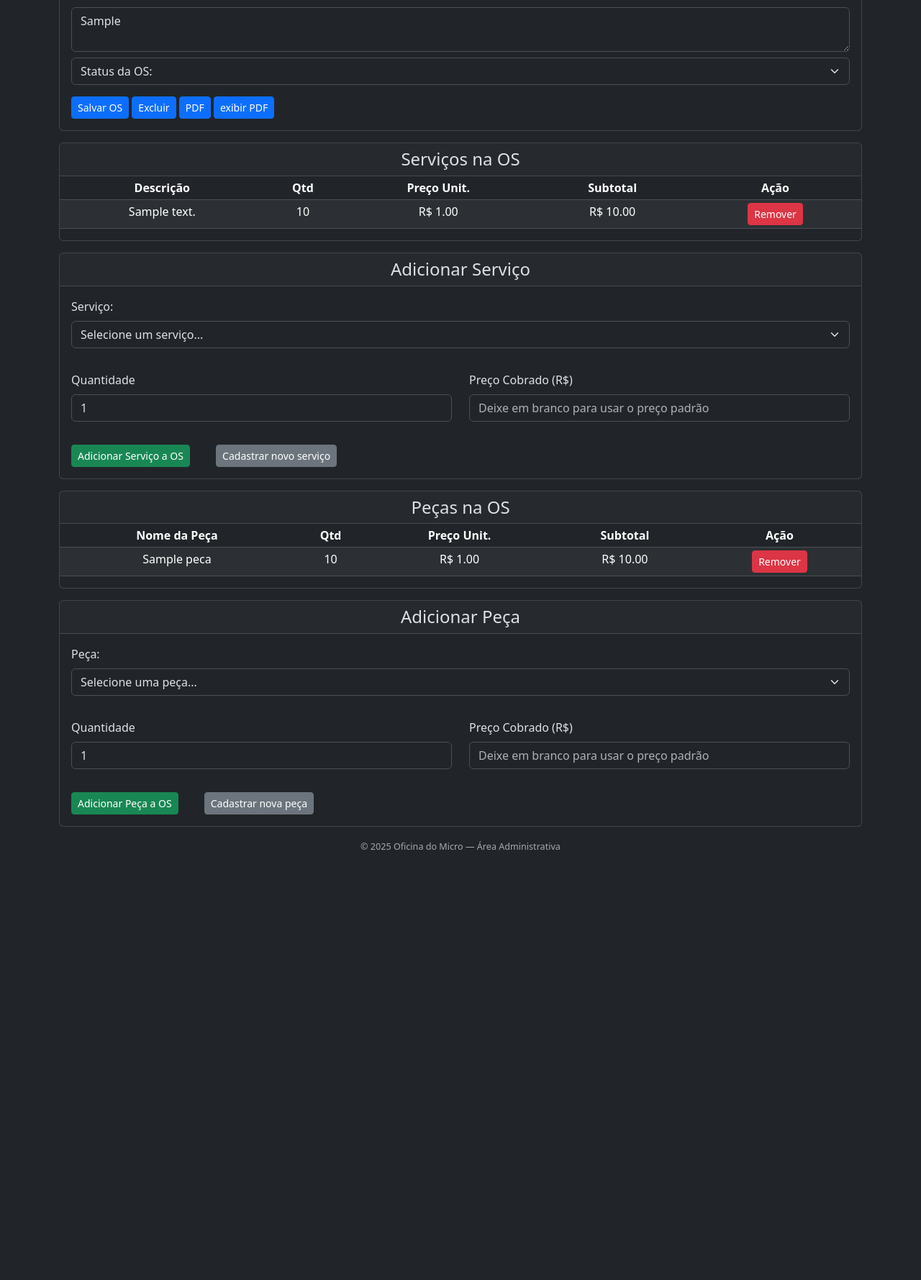
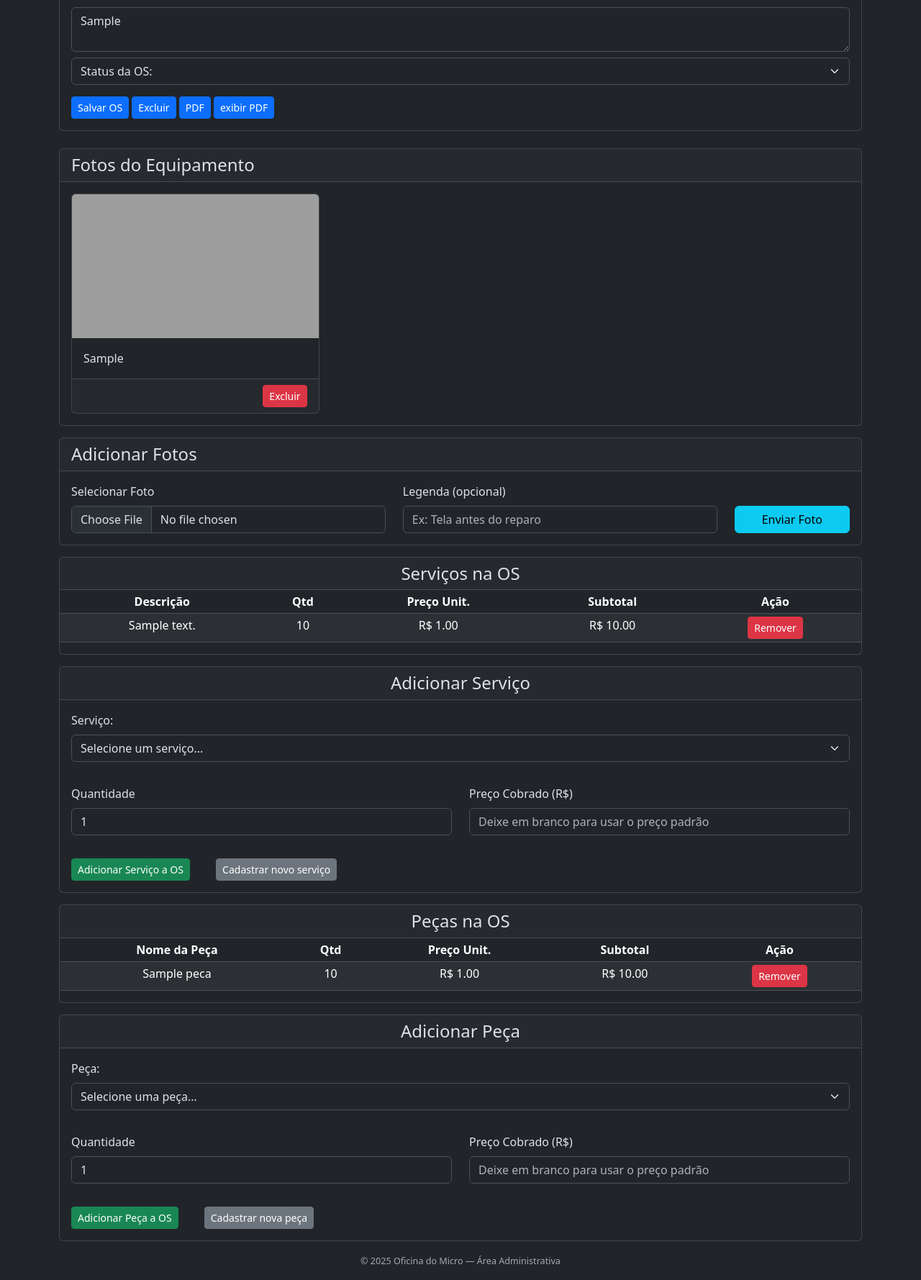
Before and after one commit to barrigaverd/Projeto-Oficina, a Flask app: template templates/detalhes_os.html in a window 1280 px wide. Shown: the part 646-2425 px from the top of the page at 72% size. Before the commit the page ends 1827 px from the top, so only its background shows below. Run offline with Flask 3, Linux system fonts and the light colour scheme; the template is opened without the code that fills it: values that come from a table or form of the project are taken from there, others are empty; tables that the repository leaves empty hold one stand-in row (values such as "Sample post"); grey boxes are pictures that could not be loaded.

Commit message:
implantado campo fotos exibir e inserir fotos

```diff
--- a/app.py
+++ b/app.py
@@ -1,6 +1,7 @@
 from enum import unique
 from http import client
 from os import replace
+from sqlite3.dbapi2 import Timestamp
 from flask import Flask, render_template, request, redirect, url_for, abort, Response
 from flask_sqlalchemy import SQLAlchemy
 from sqlalchemy import func
@@ -14,6 +15,9 @@ from functools import wraps
 from io import BytesIO
 from xhtml2pdf import pisa
 import os
+from werkzeug.utils import secure_filename
+
+
 
 #função Fábrica de Decoradores de login
 def role_required(role):
@@ -47,6 +51,13 @@ bcrypt = Bcrypt(app)
 login_manager = LoginManager(app)
 login_manager.login_view = 'login'
 
+UPLOAD_FOLDER = os.path.join(os.path.dirname(os.path.abspath(__file__)), 'static\\uploads')
+app.config['UPLOAD_FOLDER'] = UPLOAD_FOLDER
+ALLOWED_EXTENSIONS = {'png', 'jpg', 'jpeg', 'gif'}
+
+def allowed_file(filename):
+    return '.' in filename and \
+           filename.rsplit('.', 1)[1].lower() in ALLOWED_EXTENSIONS
 
 #Criação comando pra criar usuario master
 @app.cli.command("create-user")  # Define o nome do comando no terminal
@@ -130,6 +141,8 @@ class OrdemServico(db.Model):
     itens_servico = db.relationship('ItemServico', backref='ordem_servico', lazy=True, cascade="all, delete-orphan")
     itens_peca = db.relationship('ItemPeca', backref='ordem_servico', lazy=True, cascade="all, delete-orphan")
 
+    fotos = db.relationship('Foto', backref='ordem_servico', lazy=True, cascade="all, delete-orphan")
+
     @property
     def valor_calculado(self):
         total_servicos = sum(item.quantidade * item.preco_cobrado for item in self.itens_servico)
@@ -180,6 +193,12 @@ class Usuario(db.Model, UserMixin):
 
     def get_id(self):
         return f"usuario-{self.id}"
+
+class Foto(db.Model):
+    id = db.Column(db.Integer, primary_key = True)
+    nome_arquivo = db.Column(db.String(20))
+    legenda = db.Column(db.String(150))
+    ordem_servico_id = db.Column(db.Integer, db.ForeignKey('ordem_servico.id'))
 
 
 #Funções principais
@@ -714,5 +733,61 @@ def exibir_pdf_os(os_id):
     ordem_servico = OrdemServico.query.get_or_404(os_id)
     return render_template("template_pdf.html", ordem_servico=ordem_servico)
 
+@app.route("/os/<int:os_id>/adicionar_foto", methods=["POST"])
+@login_required
+@role_required('funcionario')
+def adicionar_foto(os_id):
+    if 'foto' not in request.files:
+        return redirect(request.referrer or url_for('detalhes_os', id=os_id))
+
+    file = request.files['foto']
+    legenda = request.form.get('legenda', '')
+
+    if file.filename == '' or not allowed_file(file.filename):
+        return redirect(request.referrer or url_for('detalhes_os', id=os_id))
+
+    if file:
+        # Make the filename unique to avoid overwriting files
+        timestamp = datetime.utcnow().strftime('%Y%m%d%H%M%S')
+        original_filename = secure_filename(file.filename)
+        novo_nome_arquivo = f"{timestamp}_{original_filename}"
+
+        file.save(os.path.join(app.config['UPLOAD_FOLDER'], novo_nome_arquivo))
+
+        # 4. Save the reference in the database
+        nova_foto = Foto(
+            nome_arquivo=novo_nome_arquivo,
+            legenda=legenda,
+            ordem_servico_id=os_id
+        )
+        db.session.add(nova_foto)
+        db.session.commit()
+
+    return redirect(url_for('detalhes_os', id=os_id))
+
+@app.route("/os/<int:foto_id>/remover_foto", methods=["POST"])
+@login_required
+@role_required('funcionario')
+def remover_foto(foto_id):
+    foto_a_remover = Foto.query.get_or_404(foto_id)
+
+    os_id = foto_a_remover.ordem_servico_id
+
+    caminho_arquivo = os.path.join(app.config['UPLOAD_FOLDER'], foto_a_remover.nome_arquivo)
+
+    try:
+        # 3. Deleta o arquivo físico do servidor
+        os.remove(caminho_arquivo)
+
+        # 4. Deleta o registro do banco de dados
+        db.session.delete(foto_a_remover)
+        db.session.commit()
+    except Exception as e:
+        # (Opcional) Adicionar uma mensagem de erro se algo der errado
+        print(f"Erro ao deletar foto: {e}")
+        db.session.rollback()
+
+    return redirect(url_for('detalhes_os', id=os_id))
+
 if __name__ == "__main__":
     app.run(debug=True)
--- a/templates/detalhes_os.html
+++ b/templates/detalhes_os.html
@@ -55,6 +55,68 @@
         <a class="btn btn-sm btn-primary" href="{{url_for('exibir_pdf_os', os_id=ordem_servico.id)}}">exibir PDF</a>
     </form>
 </div>
+
+<div class="card mt-4">
+    <h4 class="card-header">Fotos do Equipamento</h4>
+    <div class="card-body">
+        <div class="row row-cols-1 row-cols-md-3 g-4">
+
+            {# Inicia o loop para cada foto associada a esta OS #}
+            {% for foto in ordem_servico.fotos %}
+            <div class="col">
+                <div class="card h-100 shadow-sm">
+
+                    {# Cria o link para a imagem na pasta de uploads envolvendo a imagem #}
+                    <a href="{{ url_for('static', filename='uploads/' + foto.nome_arquivo) }}" target="_blank">
+                        <img src="{{ url_for('static', filename='uploads/' + foto.nome_arquivo) }}"
+                             class="card-img-top"
+                             alt="{{ foto.legenda or 'Foto da OS' }}"
+                             style="height: 200px; object-fit: cover;">
+                    </a>
+
+                    {# Mostra a legenda se ela existir #}
+                    {% if foto.legenda %}
+                    <div class="card-body">
+                        <p class="card-text">{{ foto.legenda }}</p>
+                    </div>
+                    {% endif %}
+
+                    {# Adiciona um rodapé com um botão de excluir #}
+                    <div class="card-footer text-end">
+                        <form action="{{ url_for('remover_foto', foto_id=foto.id) }}" method="post" class="d-inline">
+                            <button type="submit" class="btn btn-danger btn-sm">Excluir</button>
+                        </form>
+                    </div>
+
+                </div>
+            </div>
+            {% endfor %}
+
+        </div>
+    </div>
+</div>
+
+
+<div class="card mt-3">
+    <h4 class="card-header">Adicionar Fotos</h4>
+    <form class="card-body" method="post" action="{{ url_for('adicionar_foto', os_id=ordem_servico.id) }}" enctype="multipart/form-data">
+        <div class="row align-items-end">
+            <div class="col-md-5">
+                <label for="foto" class="form-label">Selecionar Foto</label>
+                <input type="file" class="form-control" name="foto" required>
+            </div>
+            <div class="col-md-5">
+                <label for="legenda" class="form-label">Legenda (opcional)</label>
+                <input type="text" class="form-control" name="legenda" placeholder="Ex: Tela antes do reparo">
+            </div>
+            <div class="col-md-2">
+                <button type="submit" class="btn btn-info w-100">Enviar Foto</button>
+            </div>
+        </div>
+    </form>
+</div>
+
+
 <div class="card mt-3">
     <h4 class="card-header text-center">Serviços na OS</h4>
     <table class="table justify-content-between table-striped table-sm text-center ">
```
Also changed, not shown: migrations/versions/a050df4edbd3_criado_classe_foto_e_seus_.py (added, +34 -0 lines), migrations/versions/e60e6e1f0a6c_coluna_legenda_da_foto.py (added, +32 -0 lines).
